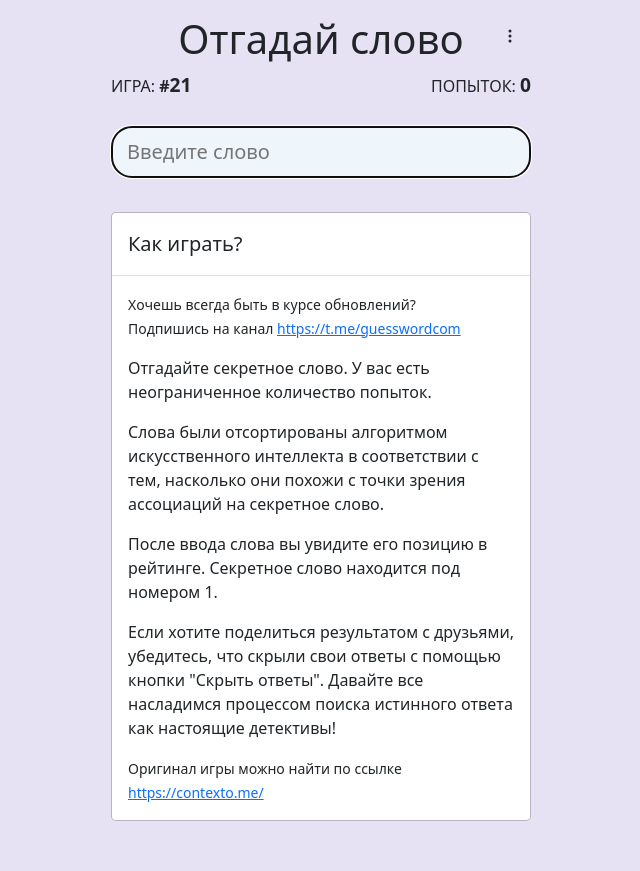
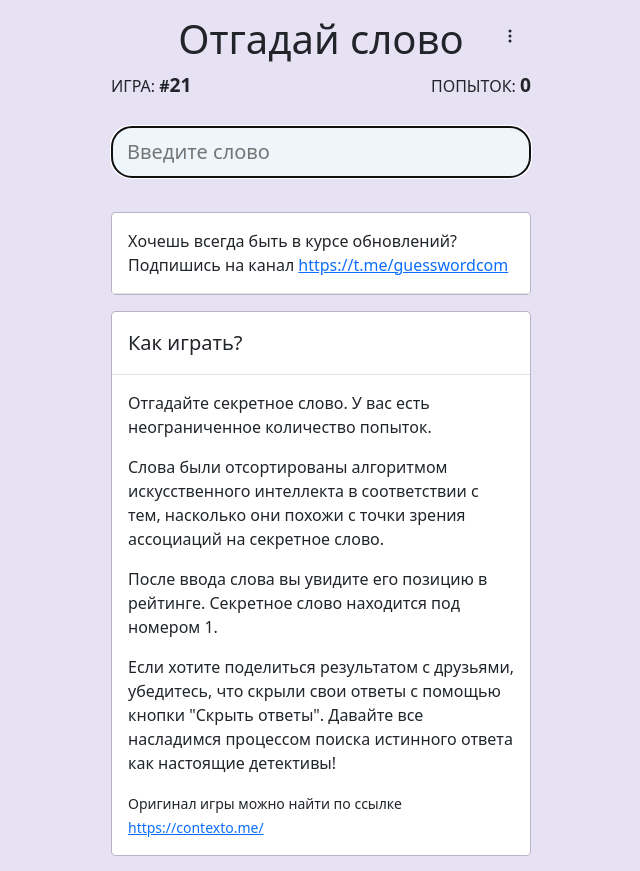
Before and after one commit to EgorovM/contextto, a Django app: page / in a window 1280 px wide. Shown: the whole page, without its empty margins (319-959 px from the left). Before the commit the page ends 821 px from the top, so only its background shows below. Run offline with Django 4.2, Linux system fonts and the light colour scheme; data comes from the database, SQL or seed files in the repository; data that the repository does not hold is empty.

Commit message:
[feat] replace telegram link

```diff
--- a/templates/index.html
+++ b/templates/index.html
@@ -122,7 +122,7 @@
 
                   <p>Если хотите поделиться результатом с друзьями, убедитесь, что скрыли свои ответы с помощью кнопки "Скрыть ответы". Давайте все насладимся процессом поиска истинного ответа как настоящие детективы!</p>
 
-                  <p>Оригинал игры можно найти по ссылке <a href="https://contexto.me/">https://contexto.me/</a>. По всем вопросам и предложениям обращайтесь к @loalkota в ТГ.</p>
+                  <p>Хочешь всегда быть в курсе обновлений? <br>Подпишись на <a href="https://t.me/guesswordcom">https://t.me/guesswordcom</a></p>
               </div>
             </div>
           </div>
@@ -183,8 +183,7 @@
                 autocomplete="off"
                 value=""
                 onkeydown="return /[а-яА-Яa-zA-Z]/i.test(event.key)"
-                    autofocus
-            >
+                autofocus>
         </form>
 
         {% if request.GET.message %}
@@ -239,11 +238,15 @@
             {% else %}
               <div class="modal-content">
                   <div class="modal-header">
+                    <p class="mb-0">Хочешь всегда быть в курсе обновлений? <br>Подпишись на канал <a href="https://t.me/guesswordcom">https://t.me/guesswordcom</a></p>
+                  </div>
+              </div>
+
+                <div class="modal-content mt-3">
+                  <div class="modal-header">
                     <h1 class="modal-title fs-5" id="exampleModalLabel">Как играть?</h1>
                   </div>
                   <div class="modal-body">
-                      <p><small>Хочешь всегда быть в курсе обновлений? <br>Подпишись на канал <a href="https://t.me/guesswordcom">https://t.me/guesswordcom</a></small></p>
-
                       <p>Отгадайте секретное слово. У вас есть неограниченное количество попыток.</p>
 
                       <p>Слова были отсортированы алгоритмом искусственного интеллекта в соответствии с тем, насколько они похожи с точки зрения ассоциаций на секретное слово.</p>
```
Lines whose indentation alone changed are shown as unchanged.
